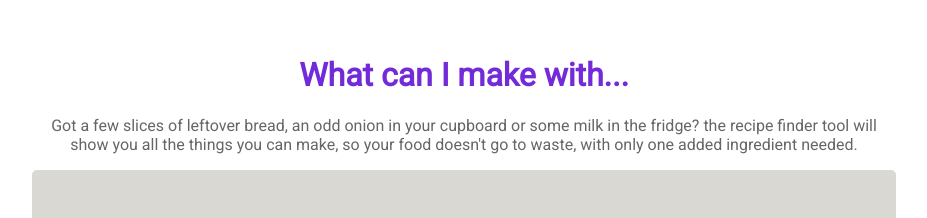
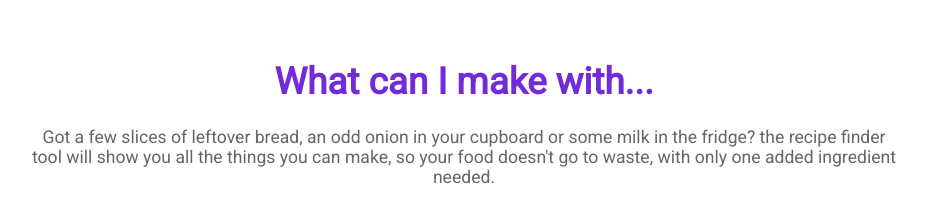
Before and after one commit to leoarthurwall/Recipe-App, a React (Create React App) app: page / in a window 1280 px wide. Shown: the part 123-341 px from the top of the page, without its empty margins (176-1103 px from the left). Built offline with nearby package versions, Linux system fonts and the light colour scheme; no server answers.

Commit message:
tweaked font sizing in header component

```diff
--- a/src/components/Header.css
+++ b/src/components/Header.css
@@ -4,7 +4,10 @@
 }
 .header-title {
     color: var(--accent-color);
+    font-size: 2.3rem;
 }
 .header-para {
     color: var(--font-text-color);
+    font-size: 1.1rem;
+    margin-bottom: 60px;
 }
```
